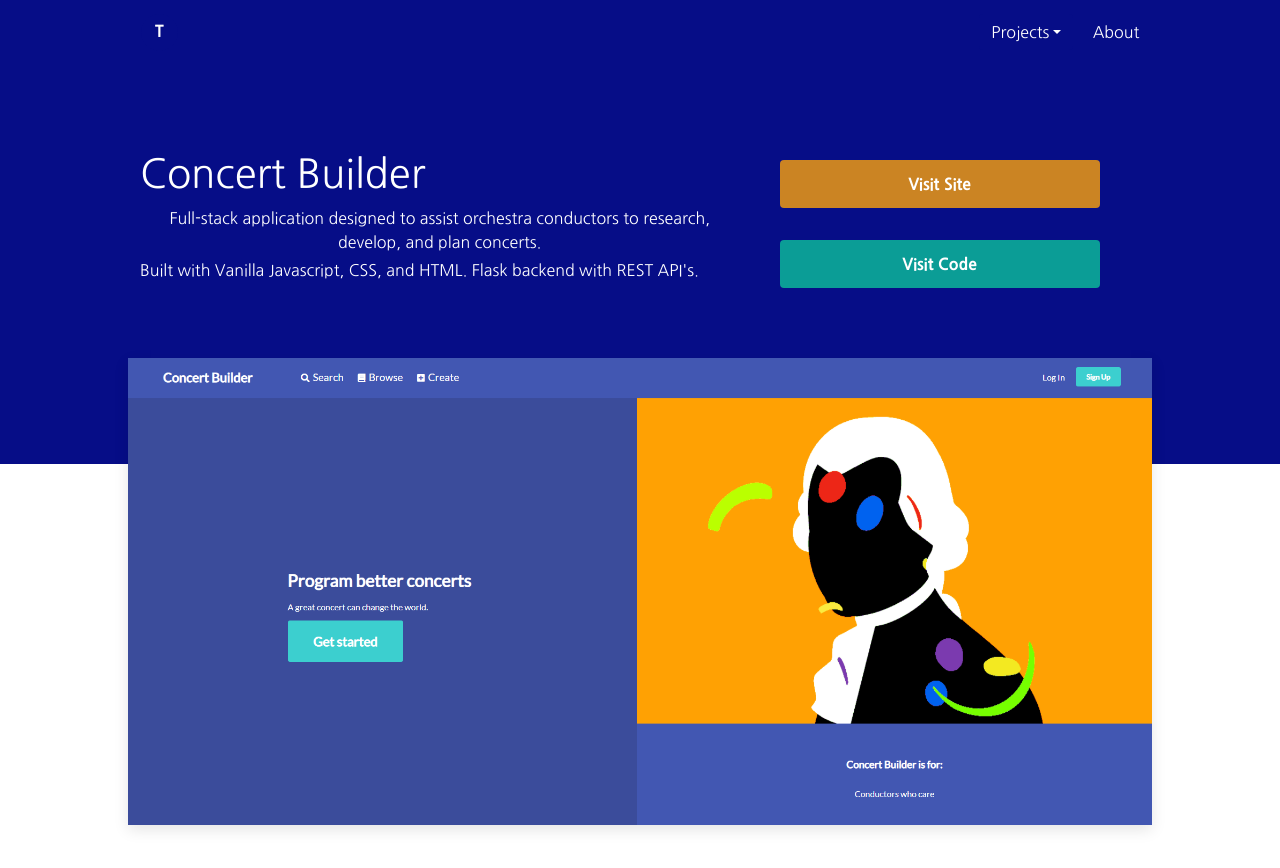
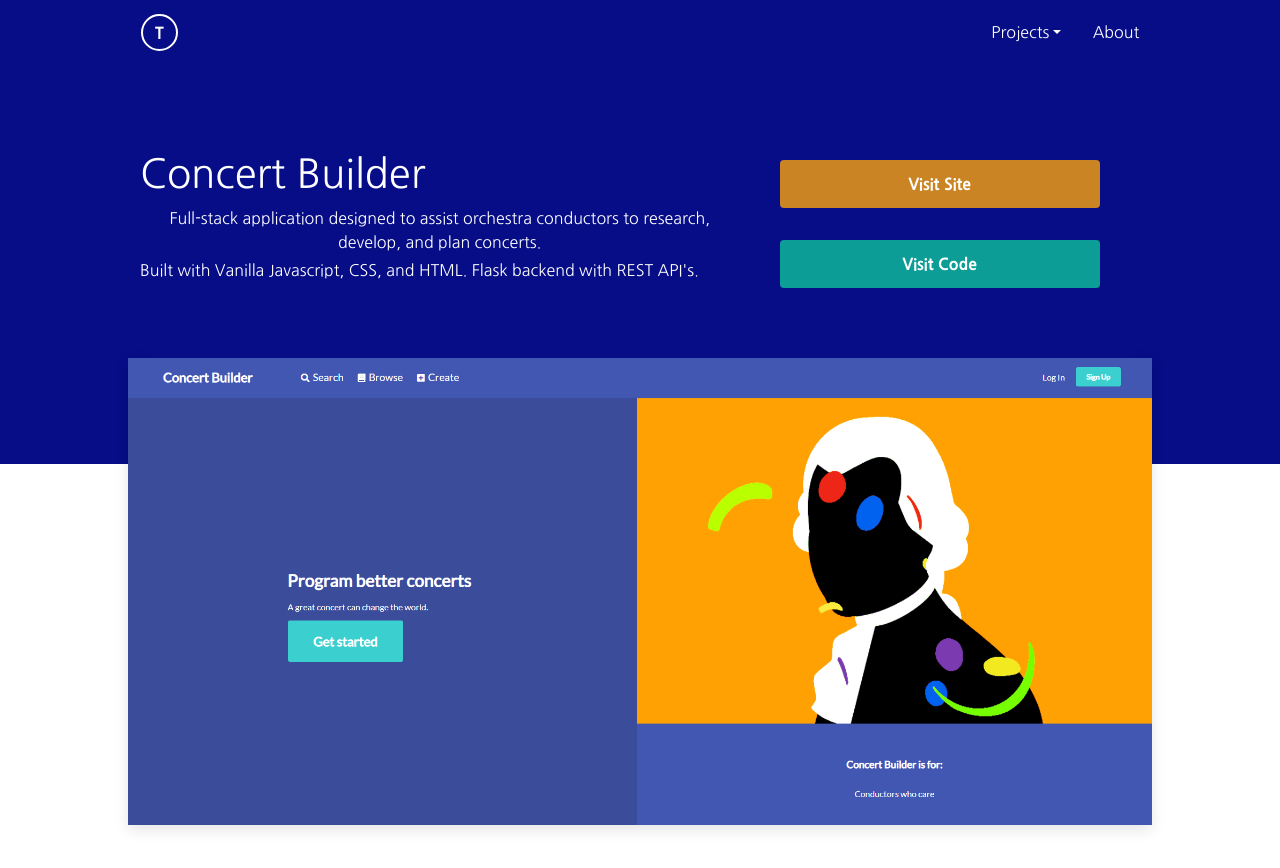
Before and after one commit to thecodingconductor/react-portfolio, a React (Create React App) app: page /projects in a window 1280 px wide. Shown: the top 868 px of the page. Built offline with nearby package versions, Linux system fonts and the light colour scheme.

Commit message:
added border on project page.

```diff
--- a/src/custom.scss
+++ b/src/custom.scss
@@ -179,6 +179,12 @@ h1 {
         }
 
         .nav-bar-large {
+
+            .icon-left {
+                @include lg {
+                    border: 2px solid #fff;
+                }
+            }
 
 
             .links-right {
```
